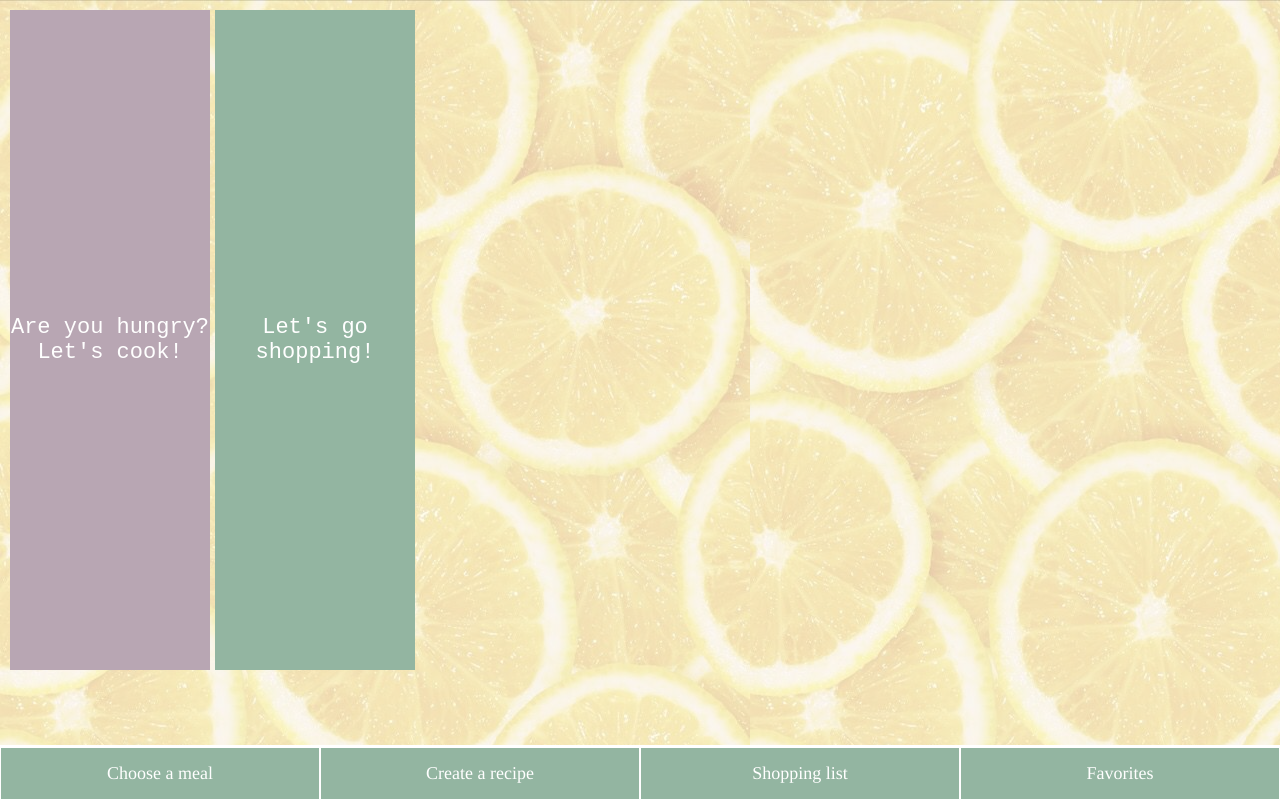
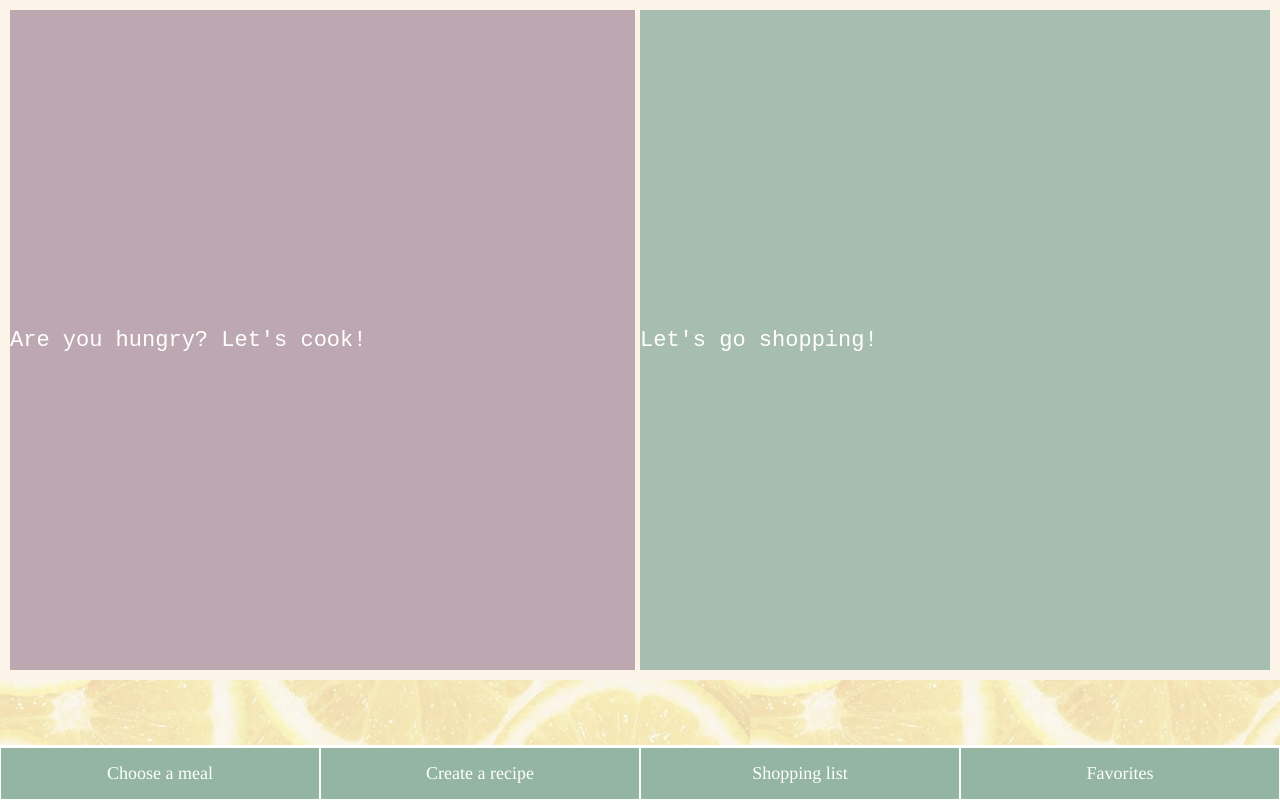
Before and after one commit to nicolefrydrych/capstone-project, a React (Create React App) app: page / in a window 1280 px wide. Built offline with nearby package versions, Linux system fonts and the light colour scheme.

Commit message:
Improve gird and devide page in to equal parts

```diff
--- a/src/pages/Shoppinglist.js
+++ b/src/pages/Shoppinglist.js
@@ -91,8 +91,7 @@ const PageStyled = styled.div`
   display: grid;
   gap: 15px;
   flex-direction: column;
-  margin: 110px 0 40px;
-  margin-left: 50px;
+  margin: 110px 50px 40px;
 `
 const ImageStyled = styled.img`
   width: 80px;
@@ -113,13 +112,13 @@ const DivStyled = styled.div`
 `
 
 const SelectStyled = styled.select`
-  width: 315px;
+  width: 100%;
   box-shadow: 0px 5px 16px -3px rgba(0, 0, 0, 0.2);
   padding: 12px 16px;
   z-index: 1;
   font-size: 16px;
   color: gray;
-  margin-bottom: 15px;
+  margin-bottom: 20px;
   background: #fffaf4;
 `
 
--- a/src/pages/StartPage.js
+++ b/src/pages/StartPage.js
@@ -5,41 +5,40 @@ import { NavLink } from 'react-router-dom'
 export default function StartPage() {
   return (
     <StartPageContainer>
-      <FirstDivStyled>
-        <DivStyled>
-          <LinkStyled to="/chooseameal">
-            Are you hungry? Let's cook!{' '}
-          </LinkStyled>
-        </DivStyled>
-      </FirstDivStyled>
-      <SecondDivStyled>
-        <DivStyled>
-          <LinkStyled to="/shoppinglist">Let's go shopping!</LinkStyled>
-        </DivStyled>
-      </SecondDivStyled>
+      <LinkStyled to="/chooseameal">
+        <FirstDivStyled>
+          <DivStyled>Are you hungry? Let's cook! </DivStyled>
+        </FirstDivStyled>
+      </LinkStyled>
+      <LinkStyled to="/shoppinglist">
+        <SecondDivStyled>
+          <DivStyled>Let's go shopping!</DivStyled>
+        </SecondDivStyled>
+      </LinkStyled>
     </StartPageContainer>
   )
 }
 
 const StartPageContainer = styled.div`
-  display: flex;
-  flex-direction: row;
-  margin: 10px;
+  display: grid;
+  grid-template-columns: 1fr 1fr;
+  padding: 10px;
+  background: #fcf4e9;
 `
 
 const FirstDivStyled = styled.section`
-  width: 200px;
+  width: auto;
   height: 660px;
-  background-color: #b8a6b3;
+  background-color: #bda8b2;
   margin-right: 5px;
   display: flex;
   align-items: center;
 `
 
 const SecondDivStyled = styled.section`
-  width: 200px;
+  width: auto;
   height: 660px;
-  background-color: #93b5a1;
+  background-color: #a7bdaf;
   display: flex;
   align-items: center;
 `
```
